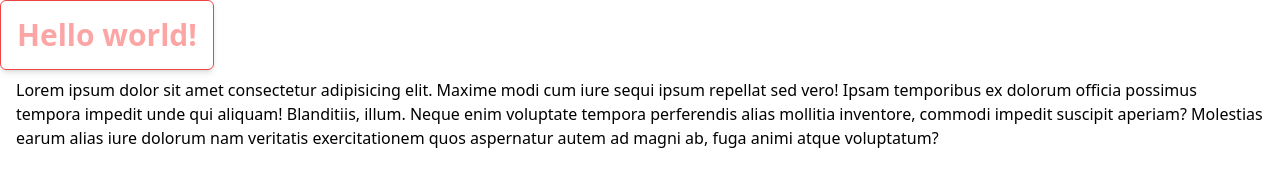
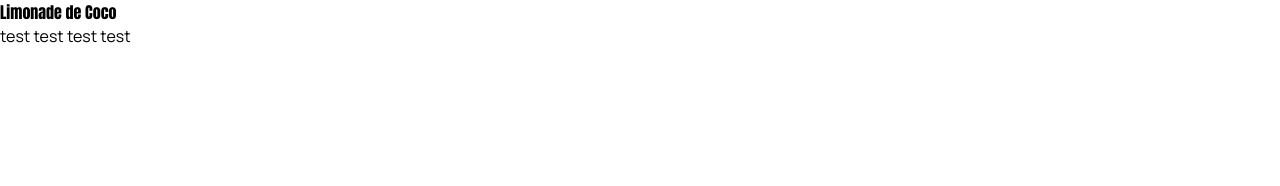
Before and after one commit to maxdnc/les-petits-plats, a plain HTML site: page index.html in a window 1280 px wide. Drawn offline with Linux system fonts and the light colour scheme.

Commit message:
Add font in index and tailwind config

```diff
--- a/index.html
+++ b/index.html
@@ -3,25 +3,23 @@
   <head>
     <meta charset="UTF-8" />
     <meta name="viewport" content="width=device-width, initial-scale=1.0" />
+    <link rel="preconnect" href="https://fonts.googleapis.com" />
+    <link rel="preconnect" href="https://fonts.gstatic.com" crossorigin />
+    <link
+      href="https://fonts.googleapis.com/css2?family=Anton&family=Manrope:wght@200..800&display=swap"
+      rel="stylesheet"
+    />
     <link href="./dist/css/output.css" rel="stylesheet" />
     <title>Les petits plats - Recettes de cuisine</title>
   </head>
-  <body>
-    <button
-      id="main-button"
-      class="background-red-500 rounded-md border border-red-500 p-4 text-3xl font-bold text-red-300 shadow-md hover:border-red-600 hover:bg-red-600 hover:text-white focus:outline-none focus:ring-2 focus:ring-red-500 focus:ring-offset-2"
-    >
-      Hello world!
-    </button>
-    <p class="p-4 pt-2">
-      Lorem ipsum dolor sit amet consectetur adipisicing elit. Maxime modi cum
-      iure sequi ipsum repellat sed vero! Ipsam temporibus ex dolorum officia
-      possimus tempora impedit unde qui aliquam! Blanditiis, illum. Neque enim
-      voluptate tempora perferendis alias mollitia inventore, commodi impedit
-      suscipit aperiam? Molestias earum alias iure dolorum nam veritatis
-      exercitationem quos aspernatur autem ad magni ab, fuga animi atque
-      voluptatum?
-    </p>
-    <script src="./src/javascript/main.js"></script>
+  <body class="font-manrope">
+    <main>
+      <div>
+        <h2 class="font-anton">Limonade de Coco</h2>
+        <p>test test test test</p>
+      </div>
+    </main>
+
+    <!-- <script src="./src/javascript/main.js"></script> -->
   </body>
 </html>
--- a/tailwind.config.js
+++ b/tailwind.config.js
@@ -1,9 +1,20 @@
 /* eslint-disable no-undef */
 /** @type {import('tailwindcss').Config} */
 module.exports = {
-  content: ['./src/**/*.{html,js}', './index.html'],
+  content: ["./src/**/*.{html,js}", "./index.html"],
   theme: {
-    extend: {},
+    extend: {
+      colors: {
+        blackPrimary: "#1B1B1B",
+        darkGray: "#7A7A7A",
+        yellowSecondary: "#FFD15B",
+        lightGray: "#EDEDED",
+      },
+      fontFamily: {
+        manrope: ["Manrope", "sans-serif"],
+        anton: ["Anton", "sans-serif"],
+      },
+    },
   },
-  plugins: ['prettier-plugin-tailwindcss'],
+  plugins: ["prettier-plugin-tailwindcss"],
 };
```
Also changed, not shown: dist/css/output.css.
